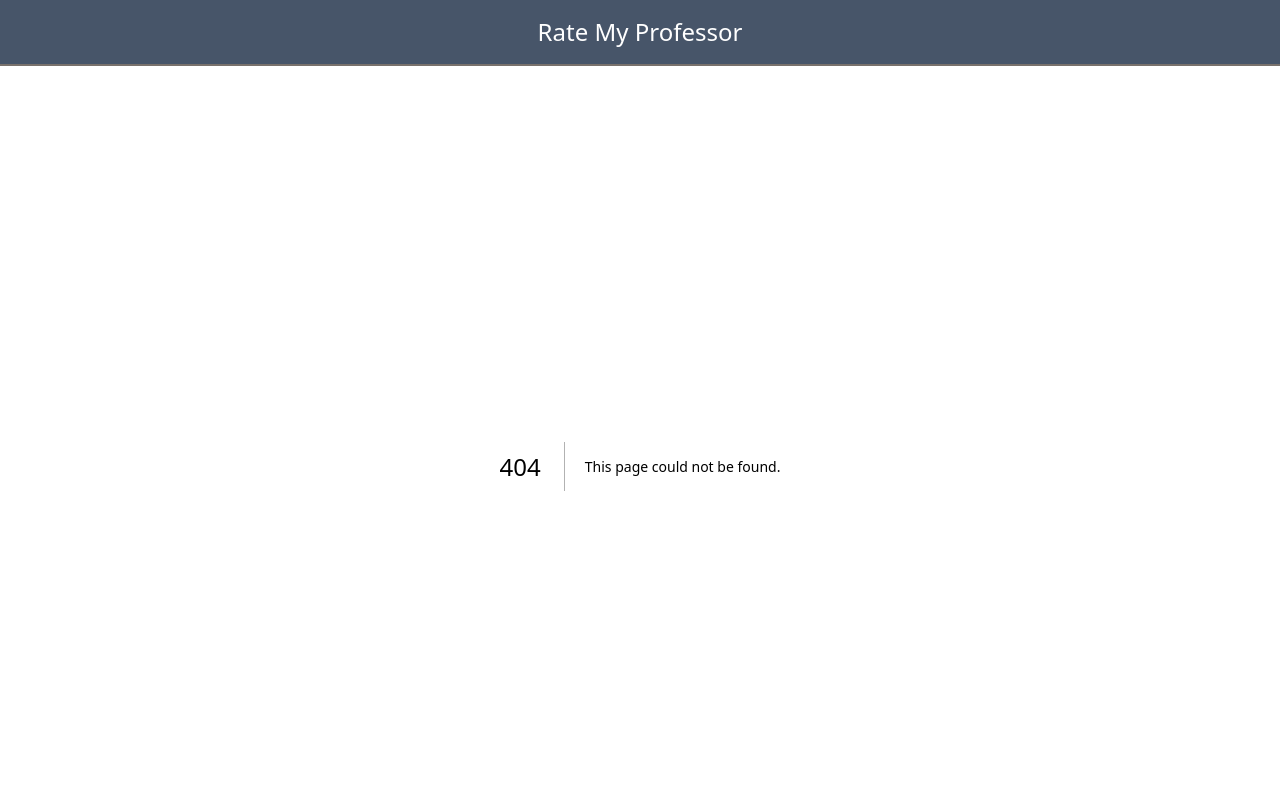
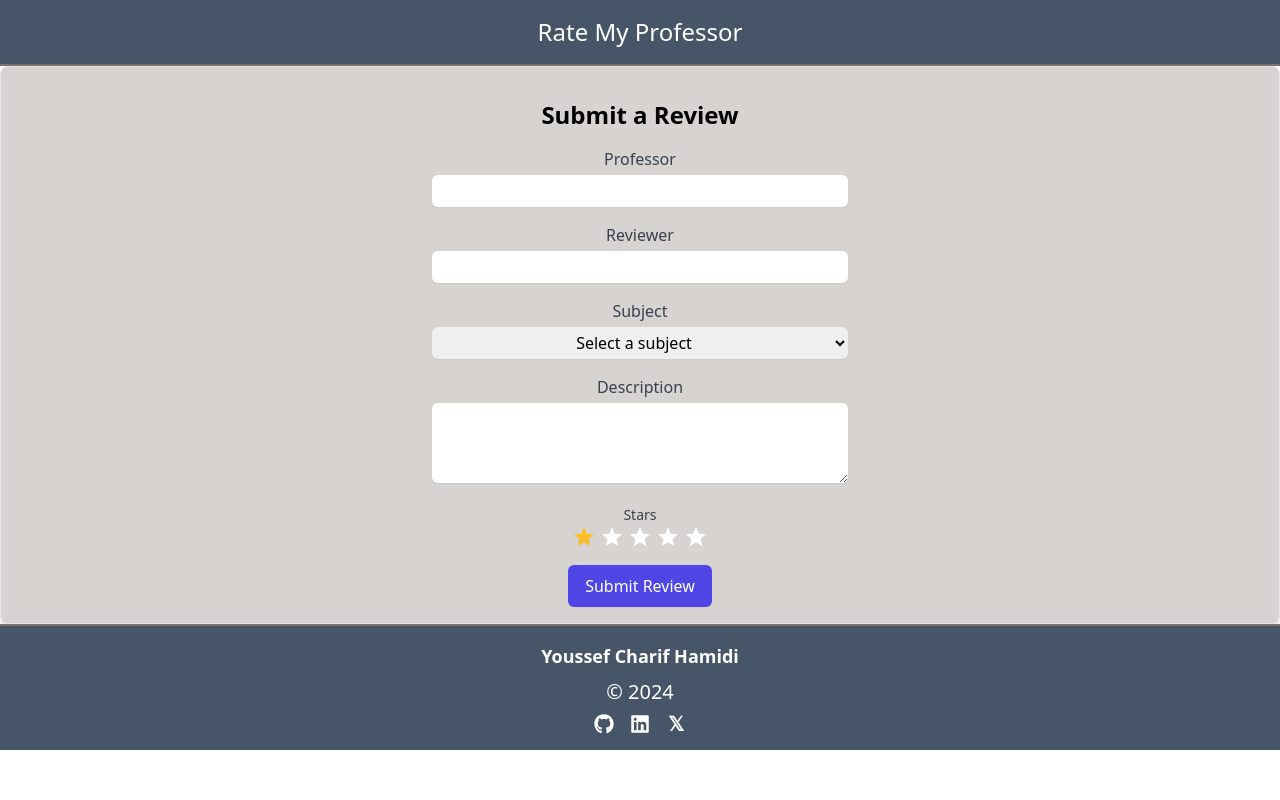
Before and after one commit to Chareeef/RateMyProfessor, a Next.js app: page /create_review in a window 1280 px wide. Before the commit this address had no page. Shown: the top 800 px of the page. Built offline with nearby package versions, Linux system fonts and the light colour scheme.

Commit message:
Implement Create Review form

```diff
--- /dev/null
+++ b/app/create_review/page.tsx
@@ -0,0 +1,184 @@
+"use client";
+import { ChangeEvent, FormEvent, useState } from "react";
+
+interface FormData {
+  professor: string;
+  reviewer: string;
+  subject: string;
+  description: string;
+  stars: number;
+}
+
+export default function CreateReviewForm() {
+  const initialFormData = {
+    professor: "",
+    reviewer: "",
+    subject: "",
+    description: "",
+    stars: 1,
+  };
+  const [formData, setFormData] = useState<FormData>(initialFormData);
+  const [error, setError] = useState<string>("");
+  const [success, setSuccess] = useState<string>("");
+
+  const subjects = [
+    "Arabic",
+    "English",
+    "French",
+    "Spanish",
+    "History",
+    "Geography",
+    "Philosophy",
+    "Mathematics",
+    "Physics",
+    "Chemistry",
+    "Biology",
+    "Geology",
+  ];
+
+  const handleChange = (
+    e: ChangeEvent<HTMLInputElement | HTMLSelectElement | HTMLTextAreaElement>,
+  ) => {
+    let { name, value } = e.target;
+    setFormData((prevData) => ({ ...prevData, [name]: value }));
+  };
+
+  const handleSubmit = async (e: FormEvent<HTMLFormElement>) => {
+    e.preventDefault();
+    setError("");
+    setSuccess("");
+
+    try {
+      const response = await fetch("/api/create_review", {
+        method: "POST",
+        headers: {
+          "Content-Type": "application/json",
+        },
+        body: JSON.stringify(formData),
+      });
+
+      const result = await response.json();
+
+      if (response.ok) {
+        setSuccess("Review submitted successfully!");
+        setFormData(initialFormData);
+      } else {
+        setError(result.error || "Failed to submit review");
+      }
+    } catch (err) {
+      setError("An error occurred. Please try again.");
+    }
+  };
+
+  return (
+    <div className="flex flex-col items-center w-full bg-stone-300 p-4 border text-center rounded-lg shadow-md">
+      <h2 className="text-2xl font-bold mb-4">Submit a Review</h2>
+      {error && (
+        <div className="bg-red-200 text-red-800 p-2 mb-4 rounded">{error}</div>
+      )}
+      {success && (
+        <div className="bg-green-200 text-green-800 p-2 mb-4 rounded">
+          {success}
+        </div>
+      )}
+      <form
+        onSubmit={handleSubmit}
+        className=" w-1/3 flex flex-col items-center space-y-4"
+      >
+        <div className="w-full">
+          <label className="font-medium text-gray-700" htmlFor="professor">
+            Professor
+          </label>
+          <input
+            id="professor"
+            name="professor"
+            type="text"
+            value={formData.professor}
+            onChange={handleChange}
+            required
+            className="mt-1 p-1 w-full border-gray-300 rounded-md shadow-sm text-center focus:border-indigo-500 focus:ring-indigo-500"
+          />
+        </div>
+        <div className="w-full">
+          <label className="font-medium text-gray-700" htmlFor="reviewer">
+            Reviewer
+          </label>
+          <input
+            id="reviewer"
+            name="reviewer"
+            type="text"
+            value={formData.reviewer}
+            onChange={handleChange}
+            required
+            className="mt-1 p-1 w-full border-gray-300 rounded-md shadow-sm text-center focus:border-indigo-500 focus:ring-indigo-500"
+          />
+        </div>
+        <div className="w-full">
+          <label className="font-medium text-gray-700" htmlFor="subject">
+            Subject
+          </label>
+          <select
+            id="subject"
+            name="subject"
+            value={formData.subject}
+            onChange={handleChange}
+            required
+            className="mt-1 p-1 w-full border-gray-300 rounded-md shadow-sm text-center focus:border-indigo-500 focus:ring-indigo-500"
+          >
+            <option value="" disabled>
+              Select a subject
+            </option>
+            {subjects.map((subject) => (
+              <option key={subject} value={subject}>
+                {subject}
+              </option>
+            ))}
+          </select>
+        </div>
+        <div className="w-full">
+          <label className="font-medium text-gray-700" htmlFor="description">
+            Description
+          </label>
+          <textarea
+            id="description"
+            name="description"
+            value={formData.description}
+            onChange={handleChange}
+            required
+            className="mt-1 p-2 w-full h-[5rem] border-gray-300 rounded-md shadow-sm focus:border-indigo-500 focus:ring-indigo-500"
+          />
+        </div>
+        <div className="w-full">
+          <label className="block text-sm font-medium text-gray-700">
+            Stars
+          </label>
+          <div className="flex items-center justify-center space-x-1">
+            {[1, 2, 3, 4, 5].map((star) => (
+              <svg
+                key={star}
+                onClick={() =>
+                  setFormData((prevData) => ({
+                    ...prevData,
+                    stars: star,
+                  }))
+                }
+                className={`w-6 h-6 cursor-pointer ${formData.stars >= star ? "text-amber-400" : "text-white"}`}
+                fill="currentColor"
+                viewBox="0 0 24 24"
+                xmlns="http://www.w3.org/2000/svg"
+              >
+                <path d="M12 17.27L18.18 21 16.54 13.97 22 9.24 14.81 8.63 12 2 9.19 8.63 2 9.24 7.46 13.97 5.82 21z" />
+              </svg>
+            ))}
+          </div>
+        </div>
+        <button
+          type="submit"
+          className="px-4 py-2 border border-transparent text-base font-medium rounded-md shadow-sm text-white bg-indigo-600 hover:bg-indigo-700 focus:outline-none focus:ring-2 focus:ring-offset-2 focus:ring-indigo-500"
+        >
+          Submit Review
+        </button>
+      </form>
+    </div>
+  );
+}
--- a/app/page.tsx
+++ b/app/page.tsx
@@ -1,13 +1,16 @@
 "use client";
-import { useState } from "react";
+import { Dispatch, SetStateAction, useState } from "react";
 import ReactMarkdown from "react-markdown";
 import { MdSend } from "react-icons/md";
 import { Message } from "@/types";
 
-function Chat() {
+function Chat({
+  setErrorMessage,
+}: {
+  setErrorMessage: Dispatch<SetStateAction<string>>;
+}) {
   const [messages, setMessages] = useState<Message[]>([]);
   const [userMessage, setUserMessage] = useState<string>("");
-  const [errorMessage, setErrorMessage] = useState<string>("");
 
   async function sendMessage() {
     if (!userMessage.trim()) return;
@@ -64,9 +67,6 @@
 
   return (
     <div className="grow w-[70%] flex flex-col bg-stone-300 border-2 border-black rounded-xl m-4 shadow-xl overflow-hidden text-sm">
-      {errorMessage && (
-        <div className="bg-red-600 p-2 text-white rounded">{errorMessage}</div>
-      )}
       <div className="grow border-b-2 border-black overflow-y-auto">
         <div className="flex flex-col justify-end p-2 min-h-full space-y-2">
           {messages.length === 0 && (
@@ -105,9 +105,17 @@
 }
 
 export default function Home() {
+  const [errorMessage, setErrorMessage] = useState<string>("");
+
   return (
     <main className="grow flex flex-col justify-center items-center h-[80svh]">
-      <Chat />
+      {errorMessage && (
+        <div className="absolute bg-red-600 p-2 text-white rounded">
+          {errorMessage}
+        </div>
+      )}
+
+      <Chat setErrorMessage={setErrorMessage} />
     </main>
   );
 }
```
